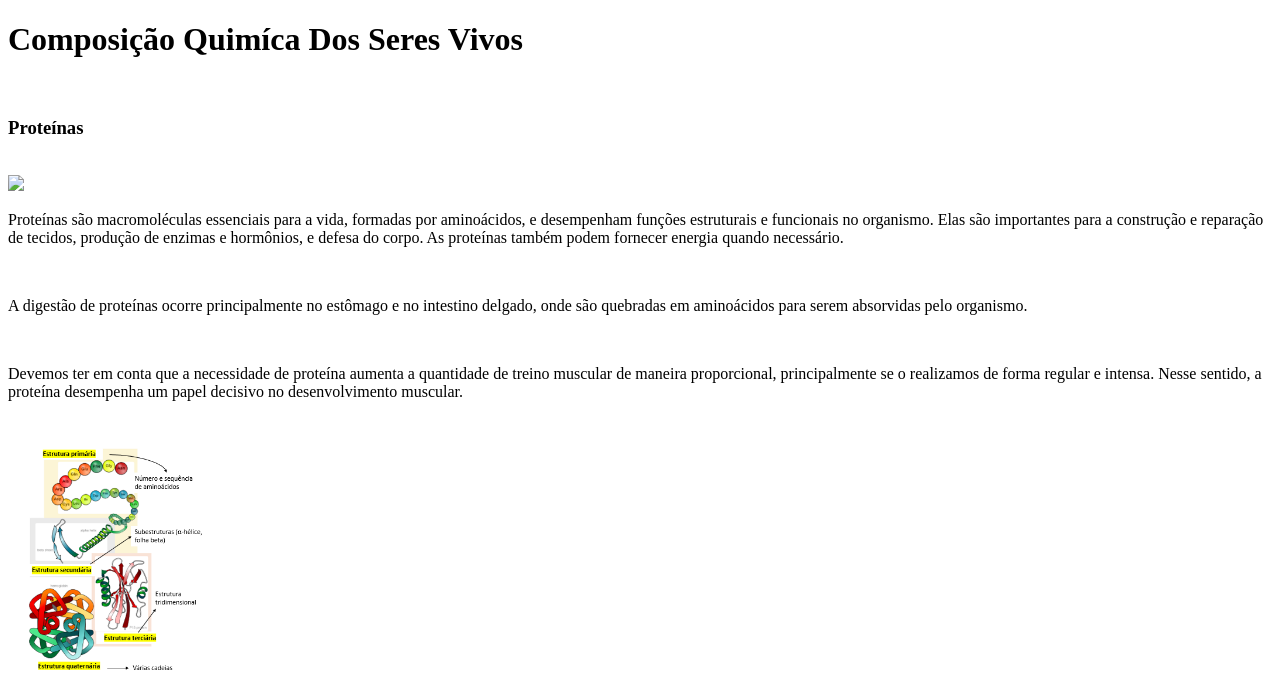
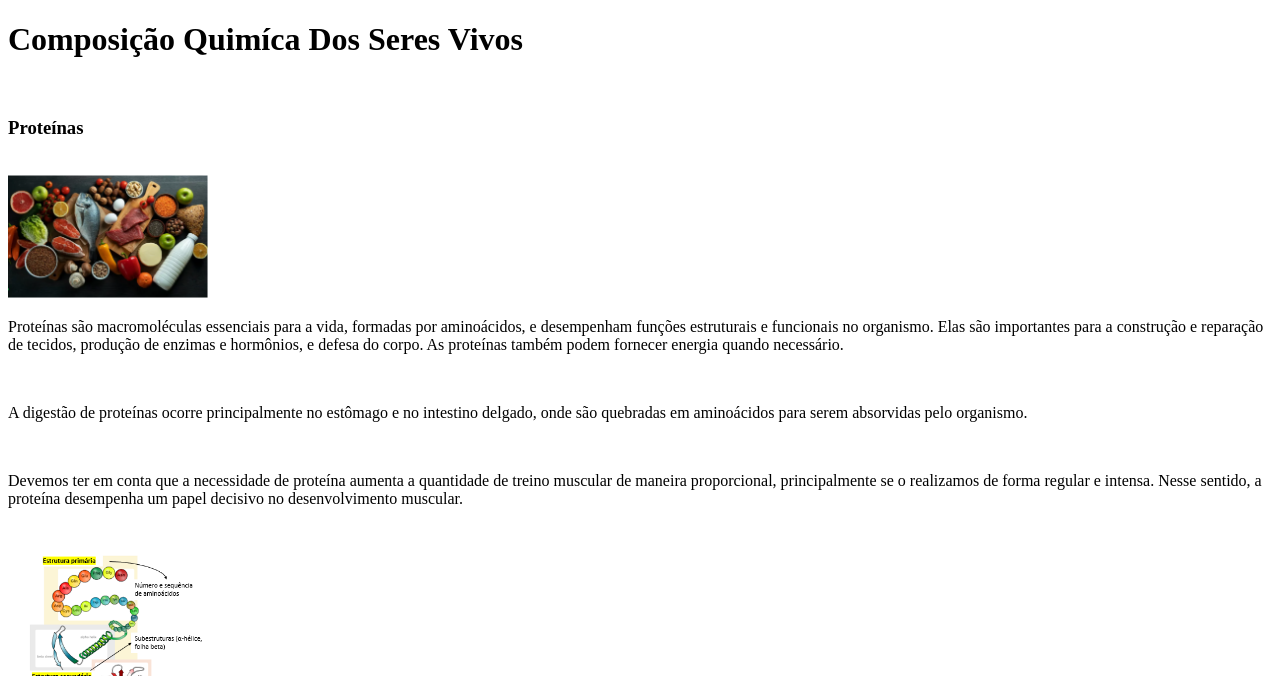
Before and after one commit to Jenifersouza05/exercicio2, a plain HTML site: page index.html in a window 1280 px wide. Shown: the top 676 px of the page. Drawn offline with Linux system fonts and the light colour scheme.

Commit message:
25 de junho

```diff
--- a/index.html
+++ b/index.html
@@ -10,7 +10,7 @@
  <br>
  <h3>Proteínas</h3>
  <br>
- <img src="imagem1.pgn" width="200px"heigh="300px">
+ <img src="imagem1.png" width="200px"heigh="300px">
  <br>
  <p> Proteínas são macromoléculas essenciais para a vida, formadas por aminoácidos, e desempenham funções estruturais e funcionais no organismo. Elas são importantes para a construção e reparação de tecidos, produção de enzimas e hormônios, e defesa do corpo. As proteínas também podem fornecer energia quando necessário.</p>
 <br>
```
